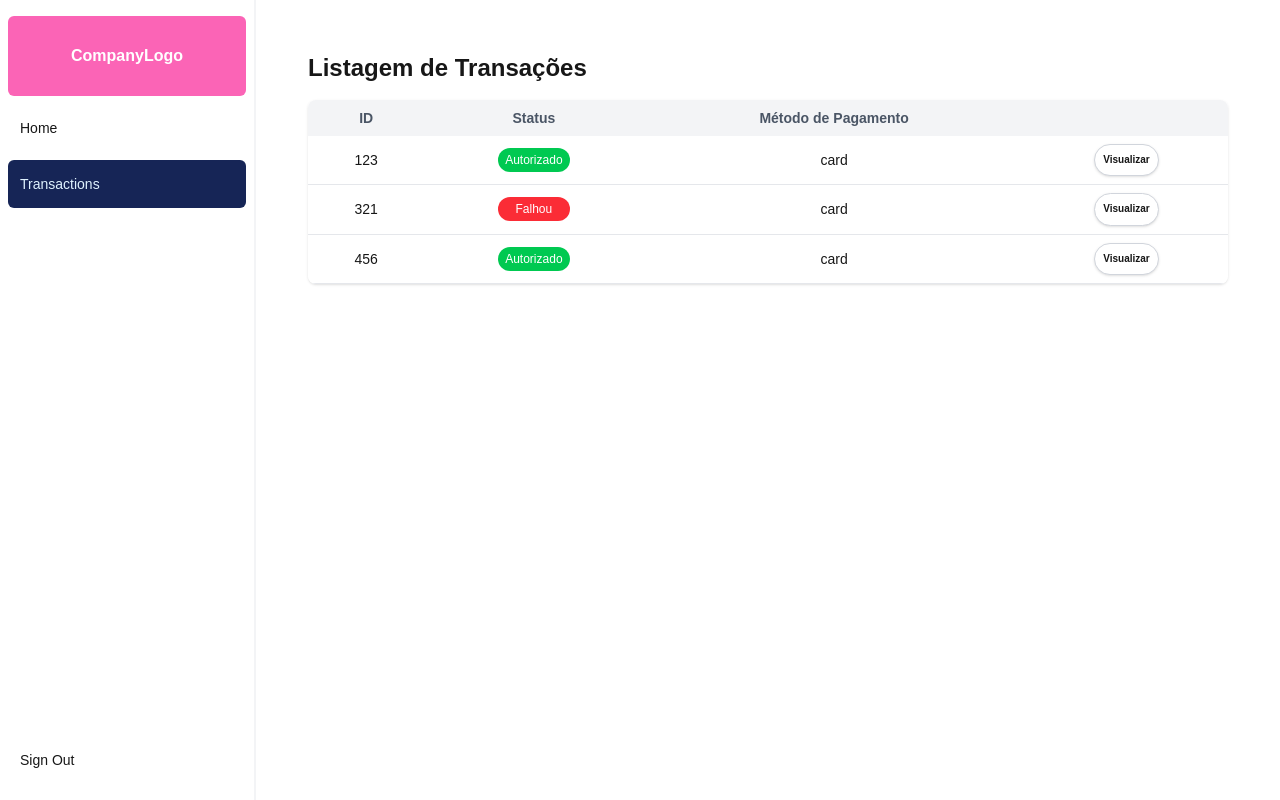
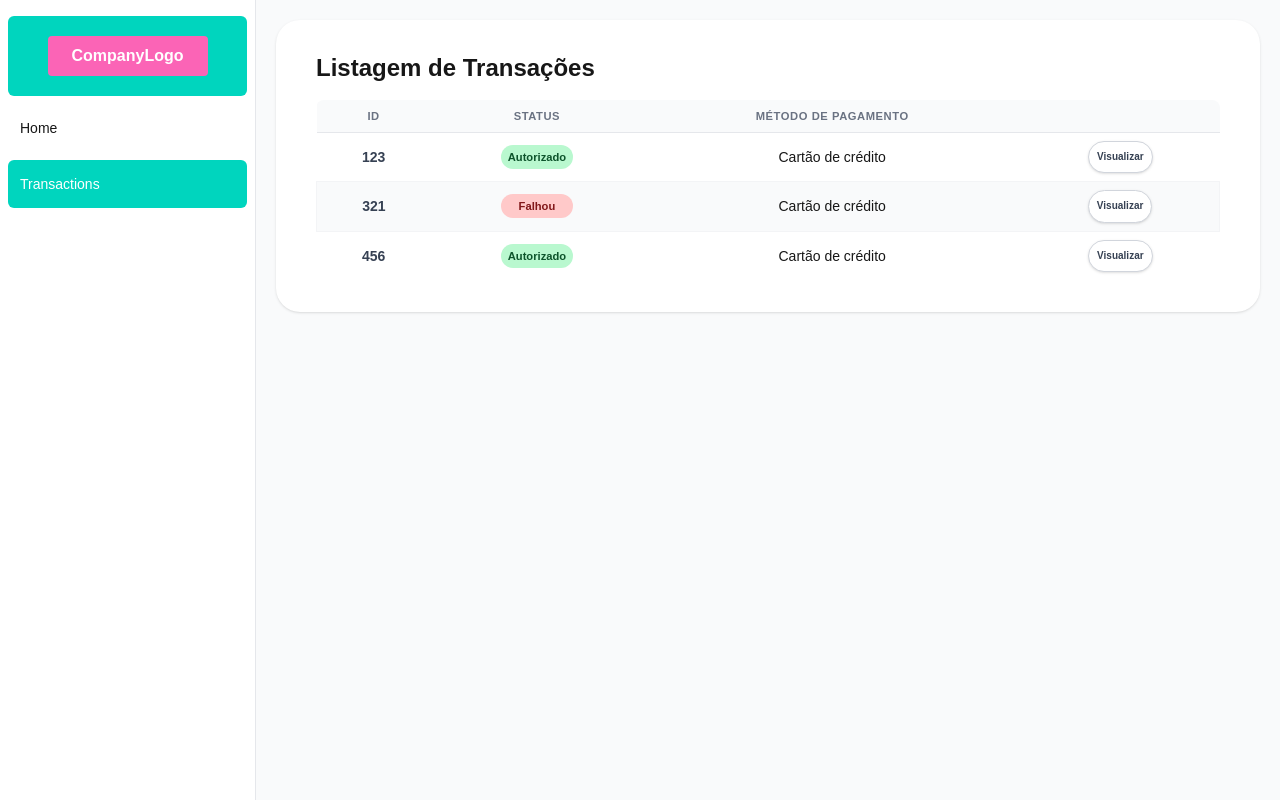
Before and after one commit to JulianaVelasques/e-commerce-challenge, a Next.js app: page /dashboard/transactions in a window 1280 px wide. Built offline with nearby package versions, Linux system fonts and the light colour scheme.

Commit message:
style(transaction list): adjust layout and improve pages' css

```diff
--- a/app/dashboard/layout.tsx
+++ b/app/dashboard/layout.tsx
@@ -12,7 +12,9 @@ export default function AdminLayout({
       <div className='w-full flex-none md:w-64'>
         <SideBar />
       </div>
-      <div className='flex-grow p-2 md:overflow-y-auto md:p-12'>{children}</div>
+      <div className='flex-grow p-5 bg-gray-50 md:overflow-y-auto'>
+        {children}
+      </div>
     </div>
   );
 }
--- a/app/dashboard/transactions/page.tsx
+++ b/app/dashboard/transactions/page.tsx
@@ -35,7 +35,7 @@ export default function TransactionsPage() {
   );
 
   return (
-    <div className='p-1'>
+    <div className='px-10 py-8 overflow-hidden shadow rounded-3xl bg-white'>
       <h1 className='text-2xl font-bold mb-4'>Listagem de Transações</h1>
       {loading ? (
         <p>Carregando...</p>
--- a/components/dashboard/navLink.tsx
+++ b/components/dashboard/navLink.tsx
@@ -16,10 +16,10 @@ export default function NavLinks() {
           <Link
             key={link.name}
             href={link.href}
-            className={`flex h-[48px] grow items-center justify-center gap-2 rounded-md p-3 text-sm font-medium hover:bg-blue-950 hover:text-sky-100 md:flex-none md:justify-start md:p-2 md:px-3
-              ${pathname === link.href ? 'bg-blue-950 text-sky-100' : ''}`}
+            className={`flex h-[48px] grow items-center justify-center gap-2 rounded-md p-3 text-sm font-medium hover:bg-teal-500 hover:text-white md:flex-none md:justify-start md:p-2 md:px-3
+              ${pathname === link.href ? 'bg-teal-400 text-white' : ''}`}
           >
-            <p className='hidden md:block'>{link.name}</p>
+            <p className='block'>{link.name}</p>
           </Link>
         );
       })}
--- a/components/dashboard/sidebar.tsx
+++ b/components/dashboard/sidebar.tsx
@@ -3,21 +3,18 @@ import NavLinks from './navLink';
 
 const SideBar = () => {
   return (
-    <div className='flex h-full flex-col px-3 py-4 border-gray-100 border-r-2 md:px-2'>
+    <div className='flex h-full flex-col px-3 py-4 border-gray-200 shadow-2xl border-r-1 md:px-2'>
       <Link
-        className='flex h-10 mb-2 items-center justify-center rounded-md bg-pink-400 p-4 md:h-20'
+        className='flex h-10 mb-2 items-center justify-center rounded-md bg-teal-400 p-4 md:h-20'
         href='/'
       >
-        <p className='text-white text-center font-bold md:w-40'>CompanyLogo</p>
+        <p className='bg-pink-400 text-center text-white font-bold md:w-40 rounded p-2'>
+          CompanyLogo
+        </p>
       </Link>
       <div className='flex grow flex-row justify-between space-x-2 md:flex-col md:space-x-0 md:space-y-2'>
         <NavLinks />
         <div className='hidden h-auto w-full grow rounded-md md:block'></div>
-        <form>
-          <button className='flex h-[48px] w-full grow items-center justify-center gap-2 rounded-md p-3 text-sm font-medium cursor-pointer hover:bg-blue-950 hover:text-sky-100 md:flex-none md:justify-start md:p-2 md:px-3'>
-            <div className='hidden md:block'>Sign Out</div>
-          </button>
-        </form>
       </div>
     </div>
   );
--- a/components/dashboard/status.tsx
+++ b/components/dashboard/status.tsx
@@ -1,10 +1,10 @@
 export default function TransactionStatus({ status }: { status: string }) {
   return (
     <span
-      className={`inline-flex items-center justify-center rounded-full px-2 py-1 text-xs w-18 ${
+      className={`inline-flex items-center justify-center rounded-full px-2 py-1 text-[0.7rem] font-bold w-18 ${
         status === 'authorized'
-          ? 'bg-green-500 text-white'
-          : 'bg-red-500 text-white'
+          ? 'bg-green-200 text-green-900'
+          : 'bg-red-200 text-red-900'
       }`}
     >
       {status === 'authorized' ? <>Autorizado</> : null}
--- a/components/dashboard/transactionTable.tsx
+++ b/components/dashboard/transactionTable.tsx
@@ -17,32 +17,38 @@ export default function TransactionsTable({
   transactions,
 }: TransactionsTableProps) {
   return (
-    <div className='overflow-x-auto rounded-lg text-sm shadow'>
-      <table className='min-w-full bg-white'>
-        <thead>
-          <tr className='bg-gray-100 text-gray-600 font-semibold'>
-            <th className='px-4 py-2 text-center'>ID</th>
-            <th className='px-4 py-2 text-center'>Status</th>
-            <th className='px-4 py-2 text-center'>Método de Pagamento</th>
-            <th className='px-4 py-2 text-center'></th>
+    <div className='overflow-x-auto rounded-lg text-sm'>
+      <table className='min-w-full divide-y divide-gray-200'>
+        <thead className='bg-gray-50 font-semibold text-[0.7rem]'>
+          <tr>
+            <th className='px-4 py-2 text-center tracking-wider text-gray-500 uppercase'>
+              ID
+            </th>
+            <th className='px-4 py-2 text-center tracking-wider text-gray-500 uppercase'>
+              Status
+            </th>
+            <th className='px-4 py-2 text-center tracking-wider text-gray-500 uppercase'>
+              Método de Pagamento
+            </th>
+            <th className='px-4 py-2 text-center tracking-wider text-gray-500 uppercase'></th>
           </tr>
         </thead>
         <tbody>
           {transactions.map((transaction) => (
             <tr
               key={transaction.id}
-              className='border-b border-gray-200 hover:bg-gray-50'
+              className='even:bg-gray-50 odd:bg-white even:border even:border-gray-100'
             >
-              <td className='px-4 py-2 text-center'>{transaction.id}</td>
+              <td className='px-4 py-2 text-center font-semibold text-gray-700'>
+                {transaction.id}
+              </td>
               <td className='px-4 py-2 text-center'>
                 <TransactionStatus status={transaction.status} />
               </td>
-              <td className='px-4 py-2 text-center'>
-                {transaction.paymentMethod}
-              </td>
+              <td className='px-4 py-2 text-center'>Cartão de crédito</td>
               <td className='px-4 py-2 text-center'>
                 <Link href={`/dashboard/transactions/${transaction.id}`}>
-                  <button className='bg-white border border-gray-300 rounded-full p-2 shadow-sm text-[10px] font-bold cursor-pointer hover:bg-gray-100'>
+                  <button className='bg-white border text-gray-700 border-gray-300 rounded-full p-2 shadow-sm text-[10px] font-bold cursor-pointer hover:bg-gray-100'>
                     Visualizar
                   </button>
                 </Link>
```
